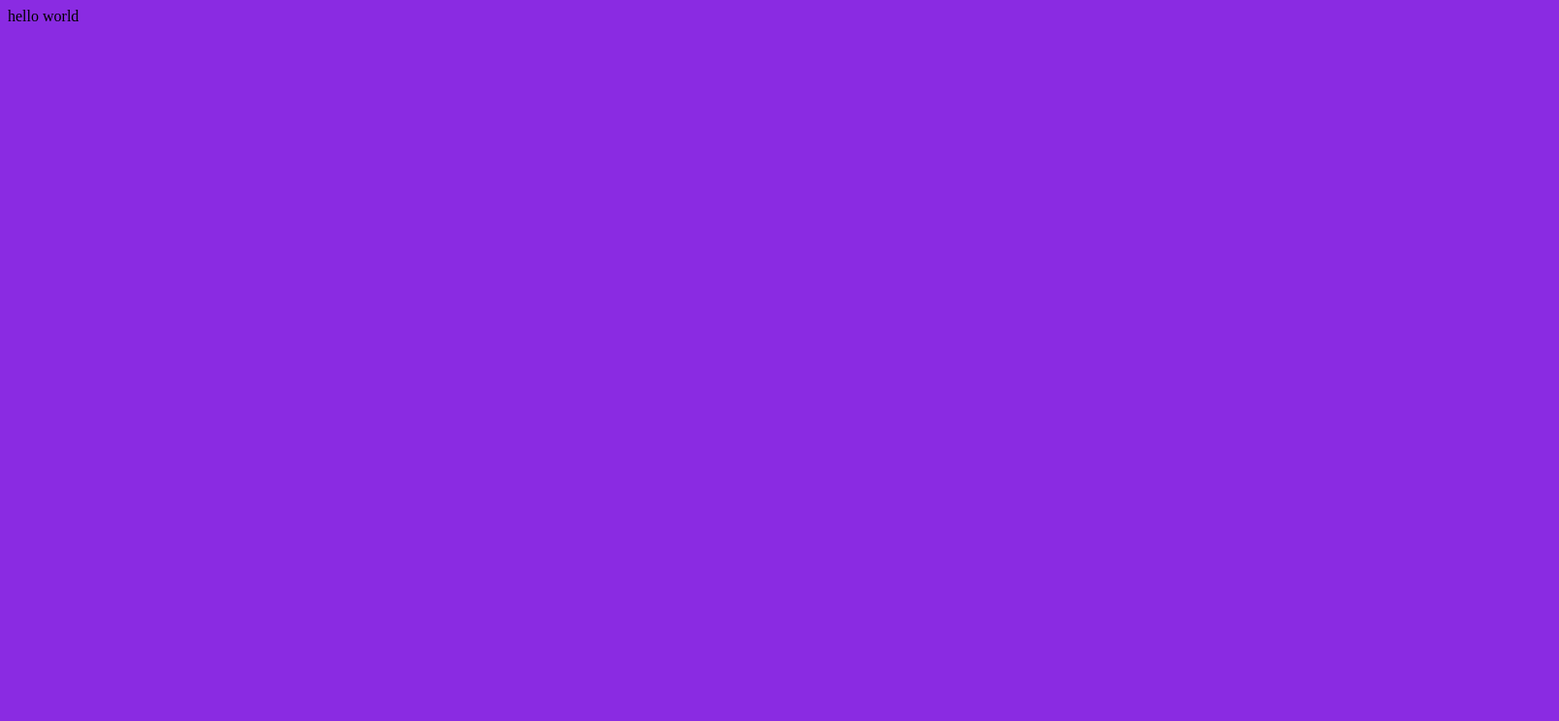
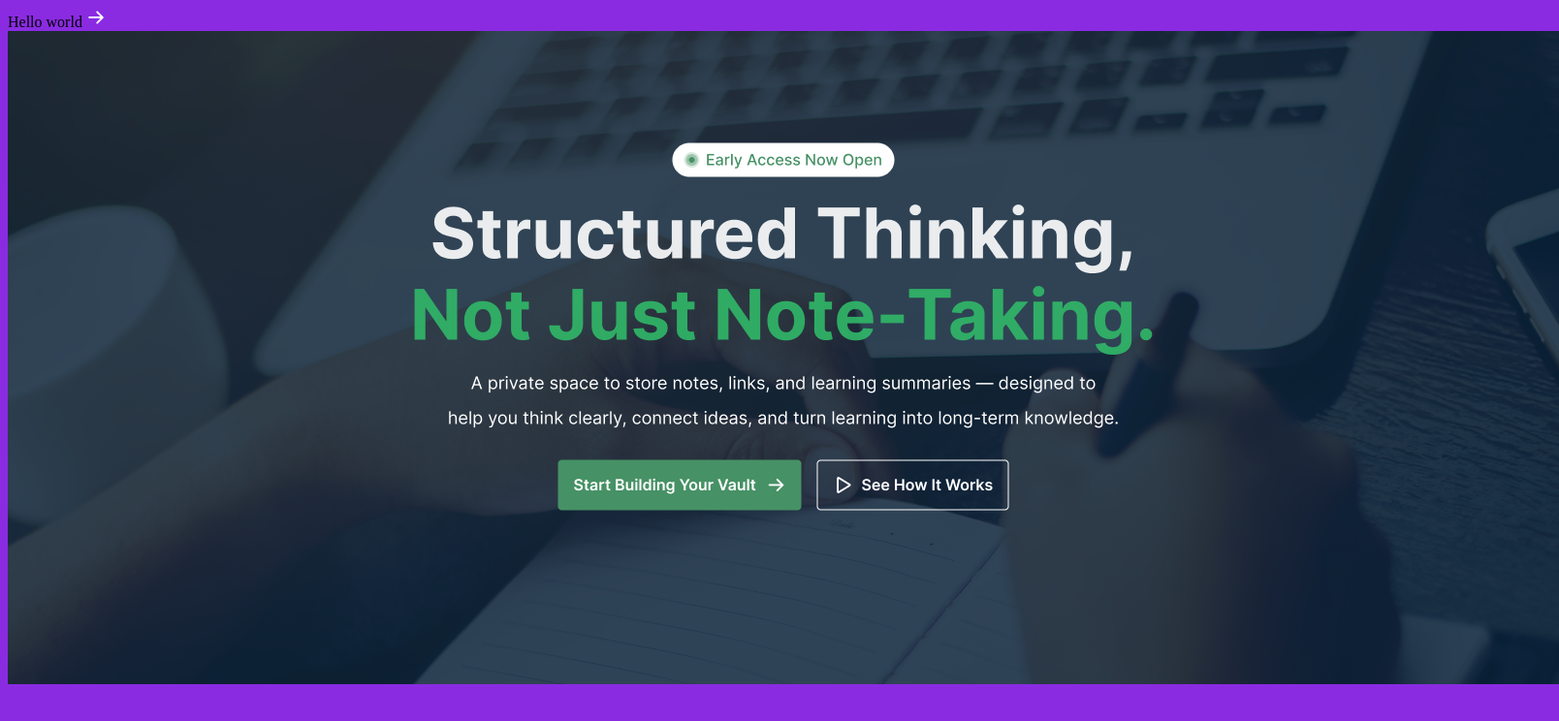
Before and after one commit to nafeemanus2006/B13.A1, a plain HTML site: page index.html in a window 1280 px wide. Shown: the whole page at 97% size, 1608 px wide, since content can reach past the window. Drawn offline with Linux system fonts and the light colour scheme.

Commit message:
ádd css and img

```diff
--- a/index.html
+++ b/index.html
@@ -7,6 +7,8 @@
     <link rel="stylesheet" href="styel.css">
 </head>
 <body>
-   hello world
+   Hello world
+   <img src="assets/ArrowRight.png " alt="">
+   <img src=" Sections/Banner.png" alt="">
 </body>
 </html>
```
